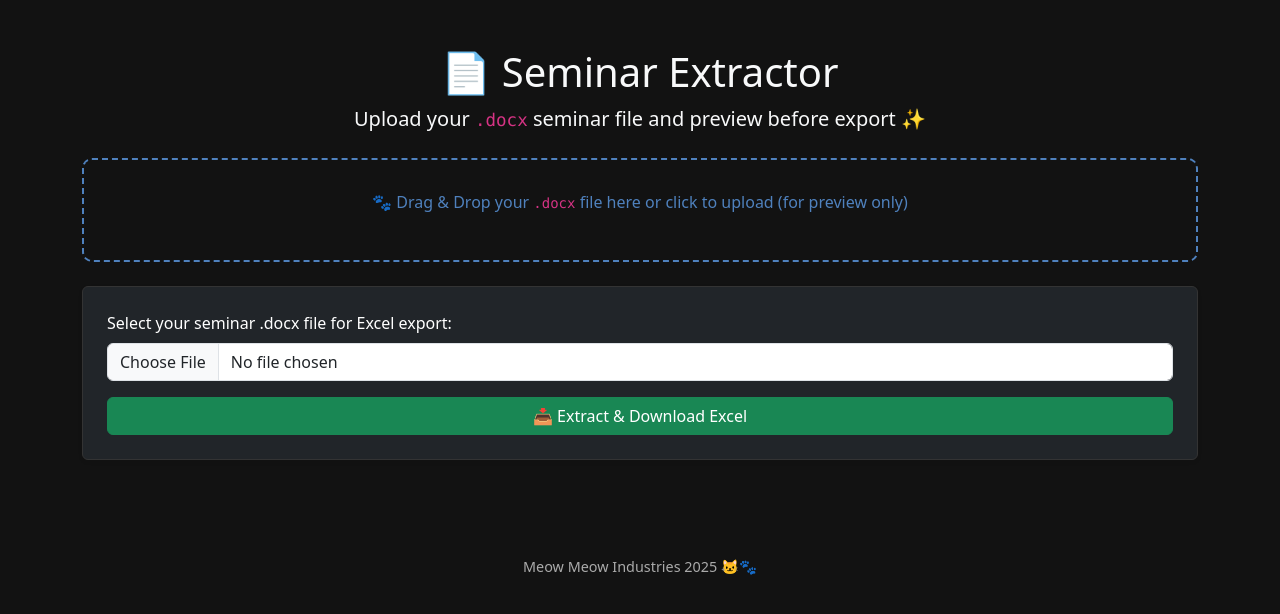
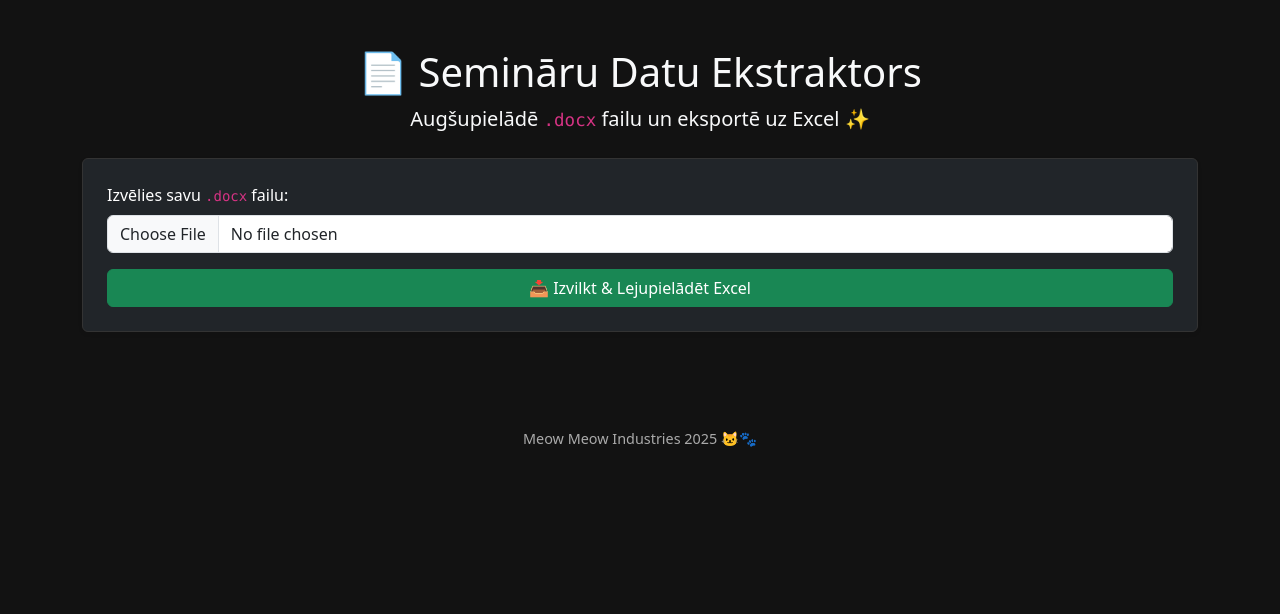
Before and after one commit to seicher1/seminar-extractor, a Flask app: page / in a window 1280 px wide. Shown: the top 614 px of the page. Run offline with Flask 3, Linux system fonts and the light colour scheme.

Commit message:
Update index.html

```diff
--- a/templates/index.html
+++ b/templates/index.html
@@ -1,11 +1,11 @@
 <!doctype html>
-<html lang="en">
+<html lang="lv">
 <head>
   <meta charset="UTF-8">
-  <title>Seminar Extractor - Meow Meow Industries</title>
+  <title>Semināru Datu Ekstraktors – Meow Meow Industries</title>
   <meta name="viewport" content="width=device-width, initial-scale=1">
 
-  <!-- Bootstrap Dark Theme -->
+  <!-- Bootstrap -->
   <link href="https://cdn.jsdelivr.net/npm/bootstrap@5.3.0/dist/css/bootstrap.min.css" rel="stylesheet">
   <style>
     body {
@@ -19,17 +19,6 @@
     table {
       color: #fff;
     }
-    #drop-zone {
-      border: 2px dashed #4f81bd;
-      padding: 30px;
-      text-align: center;
-      color: #4f81bd;
-      cursor: pointer;
-      border-radius: 10px;
-    }
-    #drop-zone.hover {
-      background-color: #222;
-    }
     footer {
       margin-top: 3rem;
       text-align: center;
@@ -42,41 +31,17 @@
 
 <div class="container py-5">
   <div class="text-center mb-4">
-    <h1 class="display-6">📄 Seminar Extractor</h1>
-    <p class="lead">Upload your <code>.docx</code> seminar file and preview before export ✨</p>
+    <h1 class="display-6">📄 Semināru Datu Ekstraktors</h1>
+    <p class="lead">Augšupielādē <code>.docx</code> failu un eksportē uz Excel ✨</p>
   </div>
 
-  <!-- Drag and Drop Zone -->
-  <div id="drop-zone" class="mb-4">
-    <p>🐾 Drag & Drop your <code>.docx</code> file here or click to upload (for preview only)</p>
-    <input type="file" name="fake-file" id="file-input" accept=".docx" style="display:none;" />
-  </div>
-
-  <!-- Preview Table -->
-  <div id="preview-table" class="table-responsive" style="display: none;">
-    <h5 class="text-info">Preview:</h5>
-    <table class="table table-dark table-bordered" id="data-table">
-      <thead class="table-primary">
-        <tr>
-          <th>Date</th>
-          <th>Degree</th>
-          <th>Participant</th>
-          <th>Participant Job</th>
-          <th>Lecturer</th>
-          <th>Lecturer Job</th>
-        </tr>
-      </thead>
-      <tbody></tbody>
-    </table>
-  </div>
-
-  <!-- REAL Submission Form -->
+  <!-- Real Submission -->
   <form method="POST" enctype="multipart/form-data" class="card p-4 shadow-sm bg-dark">
     <div class="mb-3">
-      <label for="file" class="form-label text-white">Select your seminar .docx file for Excel export:</label>
+      <label for="file" class="form-label text-white">Izvēlies savu <code>.docx</code> failu:</label>
       <input type="file" name="file" class="form-control" accept=".docx" required>
     </div>
-    <button type="submit" class="btn btn-success w-100">📥 Extract & Download Excel</button>
+    <button type="submit" class="btn btn-success w-100">📥 Izvilkt & Lejupielādēt Excel</button>
   </form>
 </div>
 
@@ -84,51 +49,5 @@
   Meow Meow Industries 2025 🐱🐾
 </footer>
 
-<script>
-  const dropZone = document.getElementById("drop-zone");
-  const fileInput = document.getElementById("file-input");
-  const table = document.getElementById("data-table").querySelector("tbody");
-  const preview = document.getElementById("preview-table");
-
-  dropZone.addEventListener("click", () => fileInput.click());
-
-  dropZone.addEventListener("dragover", e => {
-    e.preventDefault();
-    dropZone.classList.add("hover");
-  });
-
-  dropZone.addEventListener("dragleave", () => dropZone.classList.remove("hover"));
-
-  dropZone.addEventListener("drop", e => {
-    e.preventDefault();
-    dropZone.classList.remove("hover");
-    const file = e.dataTransfer.files[0];
-    handleFile(file);
-  });
-
-  fileInput.addEventListener("change", () => {
-    const file = fileInput.files[0];
-    handleFile(file);
-  });
-
-  function handleFile(file) {
-    if (!file || !file.name.endsWith(".docx")) {
-      alert("Please upload a valid .docx file");
-      return;
-    }
-
-    // 🐱 Dummy preview (static example row, replace with real preview logic if needed)
-    preview.style.display = "block";
-    table.innerHTML = `
-      <tr><td>2025. gada 21. maijs 9:30–17:30</td>
-          <td>majore</td>
-          <td>Jana Ozola</td>
-          <td>Valsts policijas Galvenās kriminālpolicijas pārvalde</td>
-          <td>Gavariņa, Daiga</td>
-          <td>Organizētās noziedzības un citu nozaru specializētās prokuratūras prokurore</td></tr>
-    `;
-  }
-</script>
-
 </body>
 </html>
```
